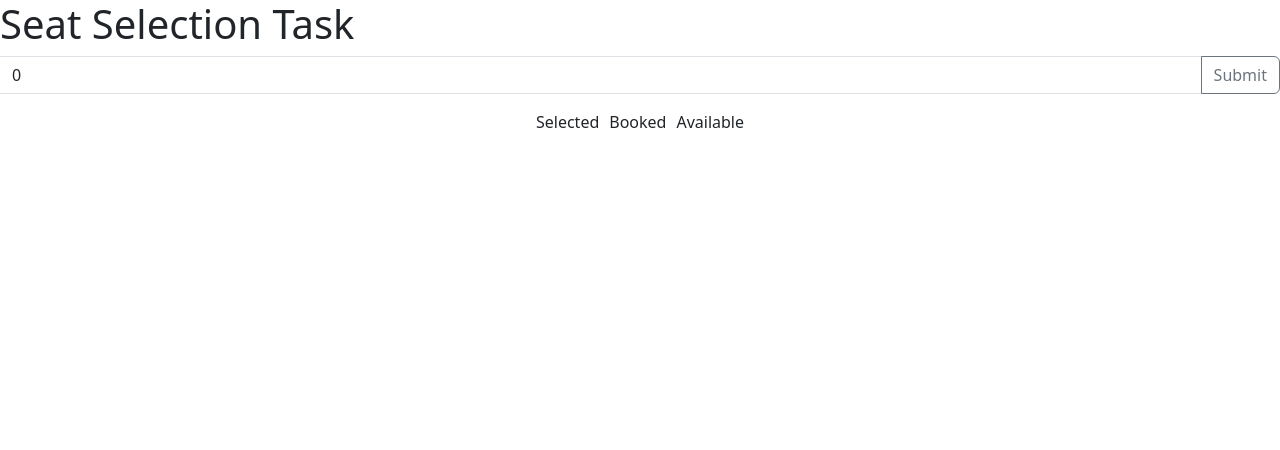
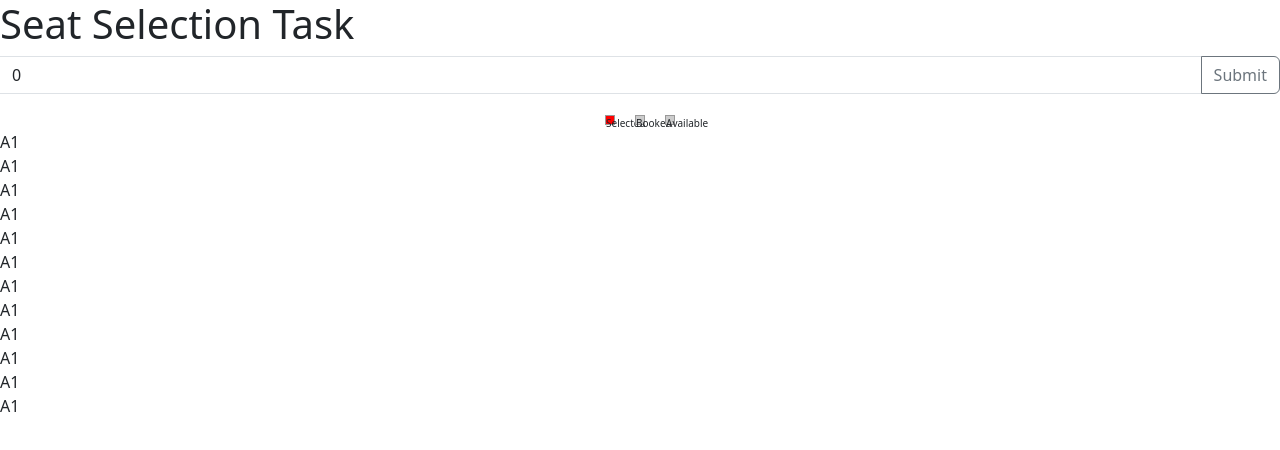
Before and after one commit to lakshgit27/task-2-solguruz, a React (Vite) app: page /App in a window 1280 px wide. Shown: the top 450 px of the page. Built offline with nearby package versions, Linux system fonts and the light colour scheme.

Commit message:
adding css to the boxes

```diff
--- a/src/App.css
+++ b/src/App.css
@@ -4,3 +4,45 @@
   gap: 10px;
 
 }
+
+.disp-flex{
+  display: flex;
+}
+/* Giving the css to the boxes created */
+
+.box{
+  width: 50px;
+  height: 50px;
+  margin: 5px;
+  border: 1px solid #999;
+  background-color: blue;
+  color: white;
+}
+
+#selected{
+  width: 10px;
+  height: 10px;
+  background-color: red;
+  margin: 5px;
+  border: 1px solid #999;
+  cursor: pointer;
+  font-size: 10px;
+}
+#booked{
+  width: 10px;
+height: 10px;
+background-color: #ccc;
+margin: 5px;
+border: 1px solid #999;
+cursor: pointer;
+font-size: 10px;
+}
+#available{
+  width: 10px;
+ height: 10px;
+background-color: #ccc;
+margin: 5px;
+border: 1px solid #999;
+cursor: pointer;
+font-size: 10px;
+}
--- a/src/App.jsx
+++ b/src/App.jsx
@@ -60,13 +60,19 @@ const toggleSeatSelection = (seatId)=>{
   localStorage.setItem("seatsData", JSON.stringify(updatedSeats))
 };
 
+// Form Submission method
+  const handleFormSubmit=(e)=>{
+    e.preventDefault();
+
+  };
+
 
   return (
     <>
     <div>
       {/* Created an form with input as number (seats) and submit button to confirm the seats, the decoration has been done with bootstrap */}
       <h1 className="selectedseating">Seat Selection Task</h1>
-      <form>
+      <form onSubmit={handleFormSubmit}>
        <div className="input-group mb-3">
         <label htmlFor="numSeats"></label>
         <input type="number" id="numSeats" name="numSeats" value={numSeats} onChange={handleInputChange} className="form-control"
@@ -98,12 +104,24 @@ const toggleSeatSelection = (seatId)=>{
         {/* Now, below has done mapping of the seating data and using ternary operator done the work. Additionally, attached an onclick handler with name {toggleSeatSelection} which will be defined above*/}
         <div className="seatsMap">
           {
-            seats.map((seat)=>{
+            seats.map((seat)=>(
               <div key={seat.id} className={`seat ${seat.booked ? "booked":selectedSeats.includes(seat.id) ? "selected": "available"}`}
               onClick={()=>{toggleSeatSelection(seat.id)}}>{seat.seatNumber}</div>
+            ))
+          }
+        </div>
+        <div className="disp-flex">
+        {BookedSeats.map((bseat) => (
+            <>
 
-            })
-          }
+              <div key={bseat.id} className=" box"  >
+                {bseat}
+              </div>
+            </>
+          ))}
+        </div>
+        <div className="Submit-button">
+
         </div>
       </div>
 
```
